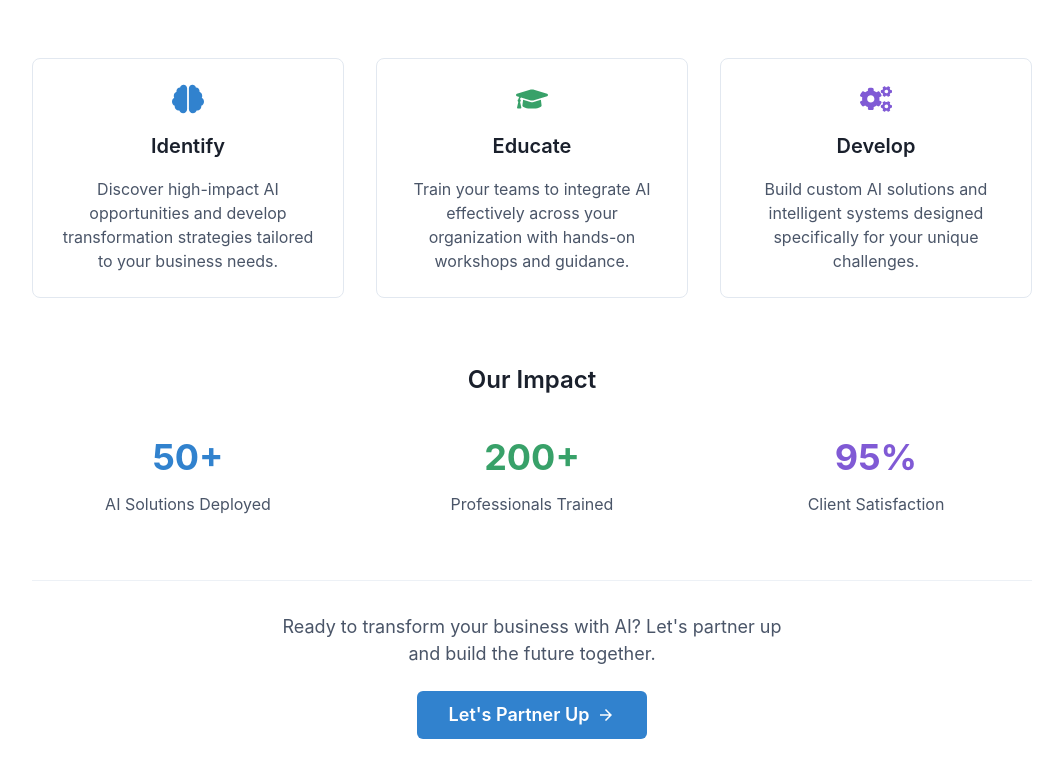
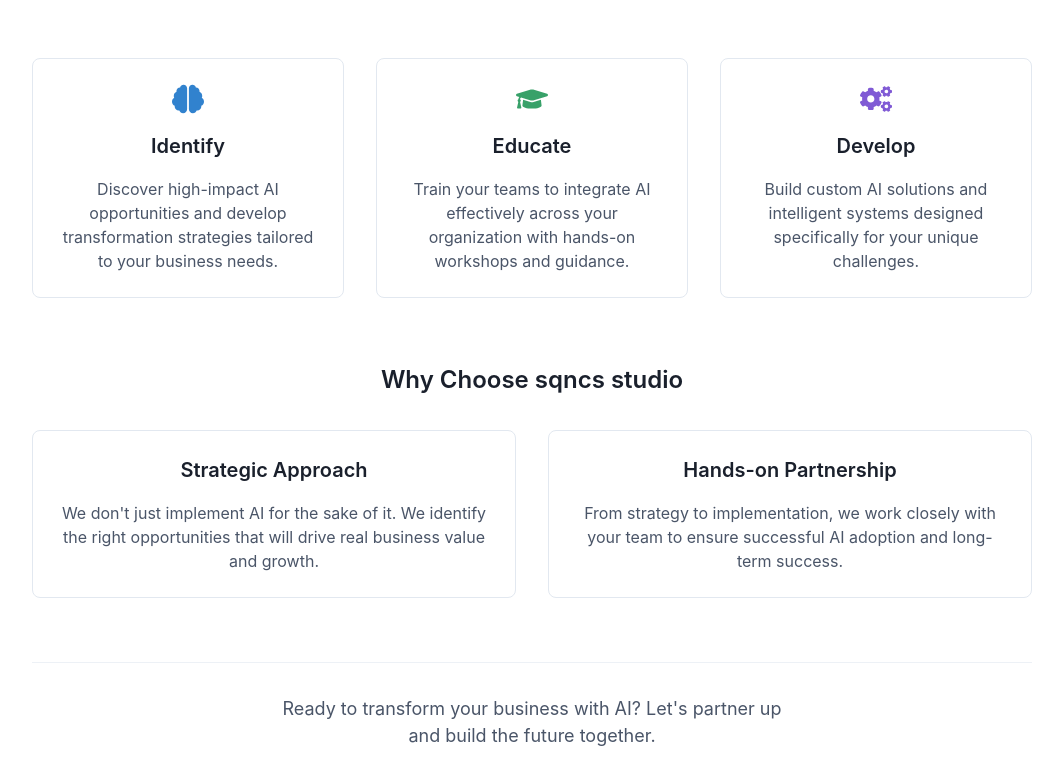
Before and after one commit to hyunghwan/sqncs, a React (Create React App) app: page / in a window 1280 px wide. Shown: the part 479-1250 px from the top of the page, without its empty margins (108-1171 px from the left). Built offline with nearby package versions, Linux system fonts and the light colour scheme.

Commit message:
Refactor: Rename "Our Impact" to "Why Choose sqncs studio"
Co-authored-by: bhhwan <bhhwan@gmail.com>

```diff
--- a/src/App.js
+++ b/src/App.js
@@ -66,26 +66,25 @@ const App = () => (
           </SimpleGrid>
         </VStack>
 
-        {/* Metrics Section */}
+        {/* Why Choose Us Section */}
         <VStack spacing={8} mb={16}>
           <Text fontSize="2xl" fontWeight="semibold" color="gray.800" textAlign="center">
-            Our Impact
+            Why Choose sqncs studio
           </Text>
 
-          <SimpleGrid columns={{ base: 1, md: 3 }} spacing={8} width="100%">
-            <VStack spacing={2}>
-              <Text fontSize="4xl" fontWeight="bold" color="blue.500">50+</Text>
-              <Text fontSize="md" color="gray.600" textAlign="center">AI Solutions Deployed</Text>
+          <SimpleGrid columns={{ base: 1, md: 2 }} spacing={8} width="100%">
+            <VStack spacing={4} p={6} borderRadius="lg" border="1px" borderColor="gray.200" _hover={{ borderColor: "blue.300", transform: "translateY(-2px)" }} transition="all 0.2s">
+              <Text fontSize="xl" fontWeight="semibold" color="gray.800">Strategic Approach</Text>
+              <Text fontSize="md" color="gray.600" textAlign="center">
+                We don't just implement AI for the sake of it. We identify the right opportunities that will drive real business value and growth.
+              </Text>
             </VStack>
 
-            <VStack spacing={2}>
-              <Text fontSize="4xl" fontWeight="bold" color="green.500">200+</Text>
-              <Text fontSize="md" color="gray.600" textAlign="center">Professionals Trained</Text>
-            </VStack>
-
-            <VStack spacing={2}>
-              <Text fontSize="4xl" fontWeight="bold" color="purple.500">95%</Text>
-              <Text fontSize="md" color="gray.600" textAlign="center">Client Satisfaction</Text>
+            <VStack spacing={4} p={6} borderRadius="lg" border="1px" borderColor="gray.200" _hover={{ borderColor: "green.300", transform: "translateY(-2px)" }} transition="all 0.2s">
+              <Text fontSize="xl" fontWeight="semibold" color="gray.800">Hands-on Partnership</Text>
+              <Text fontSize="md" color="gray.600" textAlign="center">
+                From strategy to implementation, we work closely with your team to ensure successful AI adoption and long-term success.
+              </Text>
             </VStack>
           </SimpleGrid>
         </VStack>
```
